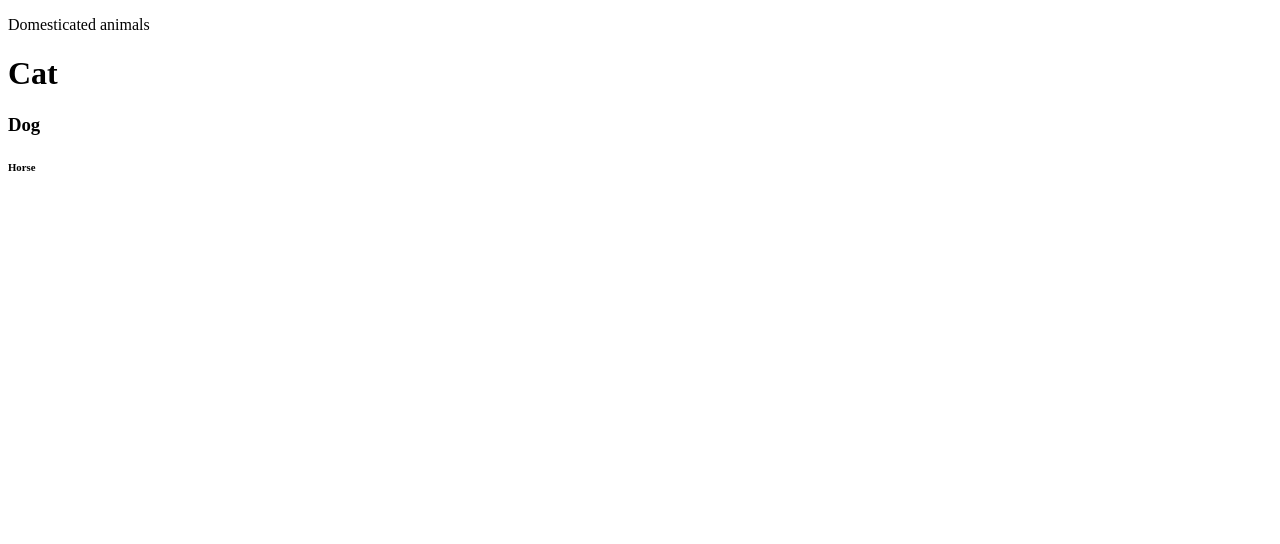
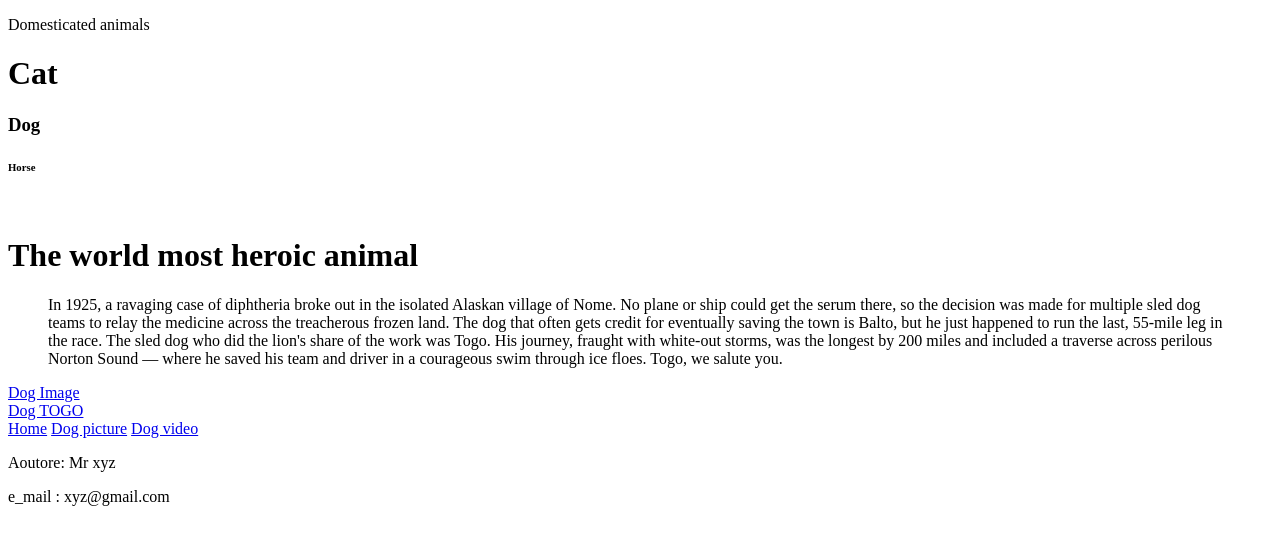
Before and after one commit to elilidu/HTMLandCSS_Project, a plain HTML site: page Assignment.html in a window 1280 px wide. Drawn offline with Linux system fonts and the light colour scheme.

Commit message:
Added blockquote tage
Added TOGO dog pages and footer tag

```diff
--- a/Assignment.html
+++ b/Assignment.html
@@ -10,10 +10,31 @@
 			<h1>Cat</h1>
 			<h3>Dog</h3>
 			<h6>Horse</h6>
+			<br>
+			<h1>The world most heroic animal</h2>
+				<blockquote cite="https://content.time.com/time/specials/packages/article/0,28804,2059858_2059863_2060458,00.html">
+				In 1925, a ravaging case of diphtheria broke out in the isolated Alaskan village of Nome. No plane or ship
+				could get the serum there, so the decision was made for multiple sled dog teams to relay
+				the medicine across the treacherous frozen land. The dog that often gets
+				credit for eventually saving the town is Balto, but he just happened to
+				run the last, 55-mile leg in the race. The sled dog who did the lion's
+				share of the work was Togo. His journey, fraught with white-out storms,
+				was the longest by 200 miles and included a traverse across perilous
+				Norton Sound — where he saved his team and driver in a courageous
+				swim through ice floes. Togo, we salute you.
+				</blockquote>
+			<a href="Dog.html">Dog Image</a><br>
+			<a href="https://pixabay.com/photos/dog-pet-animal-domestic-dog-canine-7858450/">Dog TOGO</a>
 			<img>
+			<nav>
+				<a href="Assignment.html">Home</a>
+				<a href="Dog.html">Dog picture</a>
+				<a href="Dog_Video.html">Dog video</a>
+			</nav>
 		</main>
 		<footer>
-
+			<p>Aoutore: Mr xyz</p>
+			<p>e_mail : xyz@gmail.com</p>
 		</footer>
 	</body>
 </html>
```
Also changed, not shown: Dog.html (added, +17 -0 lines), Dog_Video.html (added, +16 -0 lines), dog-Togo.jpg (added).
